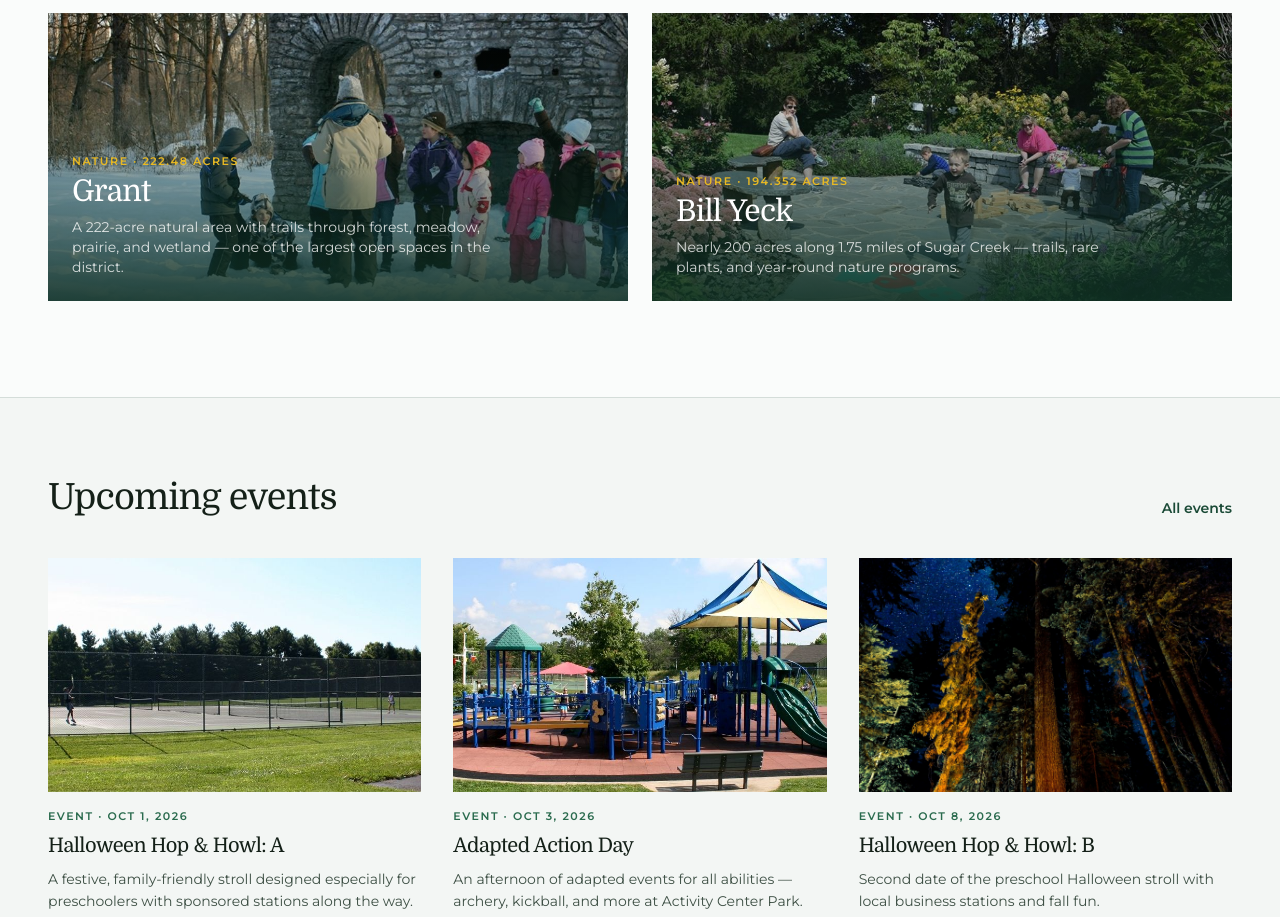
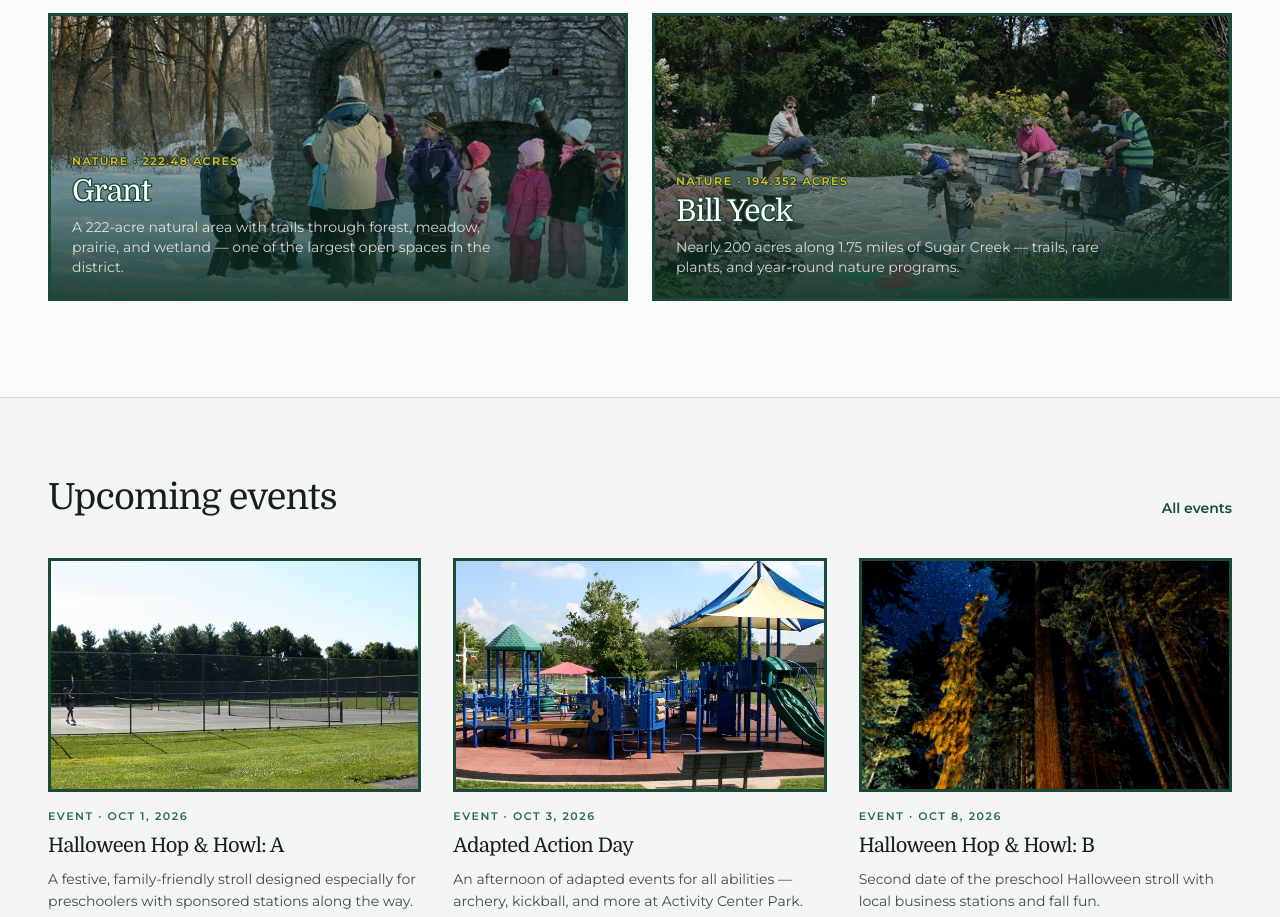
Before and after one commit to RClarke1117/CentervillePark, a Next.js app: page / in a window 1280 px wide. Shown: the part 1880-2797 px from the top of the page. Built offline with nearby package versions, Linux system fonts and the light colour scheme; no server answers.

Commit message:
Add forest-green frames on photos and outlined overlay type
Give content images a site-green inset frame and apply matching
letter outlines to headlines that sit on photography.

```diff
--- a/src/app/events/[slug]/page.tsx
+++ b/src/app/events/[slug]/page.tsx
@@ -45,7 +45,7 @@ export default async function EventDetailPage({ params }: Props) {
 
   return (
     <div className="atmosphere min-h-screen">
-      <div className="relative min-h-[42svh] overflow-hidden bg-forest-deep text-white md:min-h-[50svh]">
+      <div className="media-frame relative min-h-[42svh] overflow-hidden bg-forest-deep text-white md:min-h-[50svh]">
         <Image
           src={event.image}
           alt=""
@@ -55,7 +55,7 @@ export default async function EventDetailPage({ params }: Props) {
           sizes="100vw"
         />
         <div className="absolute inset-0 bg-gradient-to-t from-forest-deep via-forest-deep/60 to-forest-deep/30" />
-        <div className="section-pad relative flex min-h-[42svh] flex-col justify-end pb-10 pt-28 md:min-h-[50svh] md:pb-14">
+        <div className="section-pad relative z-[5] flex min-h-[42svh] flex-col justify-end pb-10 pt-28 md:min-h-[50svh] md:pb-14">
           <p className="text-xs text-white/85">
             <Link href="/" className="focus-ring hover:text-white">
               Home
@@ -67,11 +67,11 @@ export default async function EventDetailPage({ params }: Props) {
             {" / "}
             <span className="text-white/90">{event.title}</span>
           </p>
-          <p className="mt-5 text-xs font-semibold uppercase tracking-[0.18em] text-gold-bright">
+          <p className="text-on-media-sm mt-5 text-xs font-semibold uppercase tracking-[0.18em] text-gold-bright">
             Special event
           </p>
           <h1
-            className="mt-3 max-w-3xl font-[family-name:var(--font-display)] text-4xl tracking-tight md:text-5xl"
+            className="text-on-media mt-3 max-w-3xl font-[family-name:var(--font-display)] text-4xl tracking-tight md:text-5xl"
           >
             {event.title}
           </h1>
--- a/src/app/events/page.tsx
+++ b/src/app/events/page.tsx
@@ -44,7 +44,7 @@ export default function EventsPage() {
                   href={`/events/${e.slug}/`}
                   className="focus-ring group grid overflow-hidden border border-line bg-paper transition hover:border-forest/30 sm:grid-cols-[140px_1fr]"
                 >
-                  <div className="relative min-h-28 sm:min-h-full">
+                  <div className="media-frame relative min-h-28 sm:min-h-full">
                     <Image
                       src={e.image}
                       alt=""
--- a/src/app/foundation/page.tsx
+++ b/src/app/foundation/page.tsx
@@ -55,7 +55,7 @@ export default function FoundationPage() {
             </li>
           </ul>
         </div>
-        <div className="relative min-h-72 overflow-hidden">
+        <div className="media-frame relative min-h-72 overflow-hidden">
           <Image
             src="/images/foundation.jpg"
             alt=""
--- a/src/app/globals.css
+++ b/src/app/globals.css
@@ -90,6 +90,52 @@ header nav a[href="/foundation"] {
 img {
   max-width: 100%;
   height: auto;
+}
+
+/* Forest-green frames on content photos (not header/footer logos) */
+main img {
+  outline: 3px solid var(--forest);
+  outline-offset: -3px;
+}
+
+/* Parent frame for full-bleed / animated photos so the stroke stays fixed */
+.media-frame {
+  position: relative;
+}
+
+.media-frame::after {
+  content: "";
+  position: absolute;
+  inset: 0;
+  z-index: 4;
+  pointer-events: none;
+  box-shadow: inset 0 0 0 3px var(--forest);
+}
+
+.media-frame img,
+img.hero-image {
+  outline: none;
+}
+
+/* Letter outline for type sitting on photography */
+.text-on-media {
+  -webkit-text-stroke: 2.5px var(--forest);
+  paint-order: stroke fill;
+  text-shadow:
+    0 1px 0 var(--forest),
+    0 -1px 0 var(--forest),
+    1px 0 0 var(--forest),
+    -1px 0 0 var(--forest);
+}
+
+.text-on-media-sm {
+  -webkit-text-stroke: 1.5px var(--forest);
+  paint-order: stroke fill;
+  text-shadow:
+    0 1px 0 var(--forest),
+    0 -1px 0 var(--forest),
+    1px 0 0 var(--forest),
+    -1px 0 0 var(--forest);
 }
 
 .skip-link {
--- a/src/app/news/page.tsx
+++ b/src/app/news/page.tsx
@@ -21,7 +21,7 @@ export default function NewsPage() {
           {news.map((item) => (
             <li key={item.slug}>
               <article>
-                <div className="relative mb-4 aspect-[16/10] overflow-hidden">
+                <div className="media-frame relative mb-4 aspect-[16/10] overflow-hidden">
                   <Image
                     src={item.image}
                     alt=""
--- a/src/app/page.tsx
+++ b/src/app/page.tsx
@@ -35,7 +35,7 @@ export default function HomePage() {
 
   return (
     <>
-      <section className="relative min-h-[100svh] overflow-hidden bg-forest-deep text-white">
+      <section className="media-frame relative min-h-[100svh] overflow-hidden bg-forest-deep text-white">
         <Image
           src="/images/hero-forest.jpg"
           alt=""
@@ -45,12 +45,12 @@ export default function HomePage() {
           sizes="100vw"
         />
         <div className="hero-grain absolute inset-0" aria-hidden />
-        <div className="section-pad relative flex min-h-[100svh] flex-col justify-end pb-20 pt-36 md:pb-24 md:pt-40">
-          <p className="reveal text-xs font-semibold uppercase tracking-[0.22em] text-gold-bright md:text-sm">
+        <div className="section-pad relative z-[5] flex min-h-[100svh] flex-col justify-end pb-20 pt-36 md:pb-24 md:pt-40">
+          <p className="reveal text-on-media-sm text-xs font-semibold uppercase tracking-[0.22em] text-gold-bright md:text-sm">
             Centerville-Washington Park District
           </p>
           <h1
-            className="reveal reveal-delay-1 mt-4 max-w-4xl font-[family-name:var(--font-display)] text-[clamp(2.75rem,8vw,5.75rem)] leading-[0.95] tracking-tight"
+            className="reveal reveal-delay-1 text-on-media mt-4 max-w-4xl font-[family-name:var(--font-display)] text-[clamp(2.75rem,8vw,5.75rem)] leading-[0.95] tracking-tight"
           >
             Your community&apos;s
             <br />
@@ -144,7 +144,7 @@ export default function HomePage() {
             <Reveal key={park.slug} delay={i * 70}>
               <Link
                 href={`/parks/${park.slug}`}
-                className="focus-ring group relative block min-h-72 overflow-hidden"
+                className="media-frame focus-ring group relative block min-h-72 overflow-hidden"
               >
                 <Image
                   src={park.image}
@@ -154,11 +154,11 @@ export default function HomePage() {
                   sizes="(max-width: 768px) 100vw, 50vw"
                 />
                 <div className="absolute inset-0 bg-gradient-to-t from-forest-deep/90 via-forest-deep/35 to-transparent" />
-                <div className="absolute inset-x-0 bottom-0 p-6 text-white">
-                  <p className="text-[11px] font-semibold uppercase tracking-[0.14em] text-gold-bright">
+                <div className="absolute inset-x-0 bottom-0 z-[5] p-6 text-white">
+                  <p className="text-on-media-sm text-[11px] font-semibold uppercase tracking-[0.14em] text-gold-bright">
                     {park.type} · {park.acres} acres
                   </p>
-                  <h3 className="mt-1 font-[family-name:var(--font-display)] text-3xl tracking-tight">
+                  <h3 className="text-on-media mt-1 font-[family-name:var(--font-display)] text-3xl tracking-tight">
                     {park.name}
                   </h3>
                   <p className="mt-2 max-w-md text-sm text-white/80">
@@ -192,7 +192,7 @@ export default function HomePage() {
             {upcoming.map((item, i) => (
               <Reveal key={item.slug} delay={i * 80}>
                 <article className="flex flex-col">
-                  <div className="relative mb-4 aspect-[16/10] overflow-hidden">
+                  <div className="media-frame relative mb-4 aspect-[16/10] overflow-hidden">
                     <Image
                       src={item.image}
                       alt=""
@@ -251,7 +251,7 @@ export default function HomePage() {
                 href="/news/"
                 className="focus-ring group grid gap-4 border border-line bg-paper p-5 transition hover:border-forest/30 sm:grid-cols-[140px_1fr]"
               >
-                <div className="relative min-h-24 overflow-hidden">
+                <div className="media-frame relative min-h-24 overflow-hidden">
                   <Image
                     src={item.image}
                     alt=""
@@ -317,7 +317,7 @@ export default function HomePage() {
             </div>
           </Reveal>
           <Reveal delay={120}>
-            <div className="relative aspect-[4/3] overflow-hidden">
+            <div className="media-frame relative aspect-[4/3] overflow-hidden">
               <Image
                 src="/images/foundation.jpg"
                 alt=""
--- a/src/app/parks/[slug]/page.tsx
+++ b/src/app/parks/[slug]/page.tsx
@@ -37,7 +37,7 @@ export default async function ParkDetailPage({ params }: Props) {
 
   return (
     <article>
-      <header className="relative min-h-[70svh] overflow-hidden bg-forest-deep text-white">
+      <header className="media-frame relative min-h-[70svh] overflow-hidden bg-forest-deep text-white">
         <Image
           src={park.image}
           alt=""
@@ -47,19 +47,19 @@ export default async function ParkDetailPage({ params }: Props) {
           sizes="100vw"
         />
         <div className="absolute inset-0 bg-gradient-to-t from-forest-deep via-forest-deep/55 to-forest-deep/25" />
-        <div className="section-pad relative flex min-h-[70svh] flex-col justify-end pb-12 pt-28">
+        <div className="section-pad relative z-[5] flex min-h-[70svh] flex-col justify-end pb-12 pt-28">
           <Breadcrumbs
             items={[
               { href: "/parks", label: "Parks" },
               { label: park.name },
             ]}
           />
-          <p className="mt-5 text-xs font-semibold uppercase tracking-[0.18em] text-gold-bright">
+          <p className="text-on-media-sm mt-5 text-xs font-semibold uppercase tracking-[0.18em] text-gold-bright">
             {park.type} park
             {park.acres != null ? ` · ${park.acres} acres` : ""}
           </p>
           <h1
-            className="mt-3 font-[family-name:var(--font-display)] text-5xl tracking-tight md:text-6xl"
+            className="text-on-media mt-3 font-[family-name:var(--font-display)] text-5xl tracking-tight md:text-6xl"
           >
             {park.name}
           </h1>
--- a/src/components/ParkResultCard.tsx
+++ b/src/components/ParkResultCard.tsx
@@ -8,7 +8,7 @@ export function ParkResultCard({ park }: { park: Park }) {
 
   return (
     <article className="group grid gap-0 overflow-hidden border border-line bg-paper transition hover:border-forest/30 md:grid-cols-[140px_1fr]">
-      <div className="relative min-h-36 md:min-h-full">
+      <div className="relative min-h-36 md:min-h-full media-frame">
         <Image
           src={park.image}
           alt=""
```
